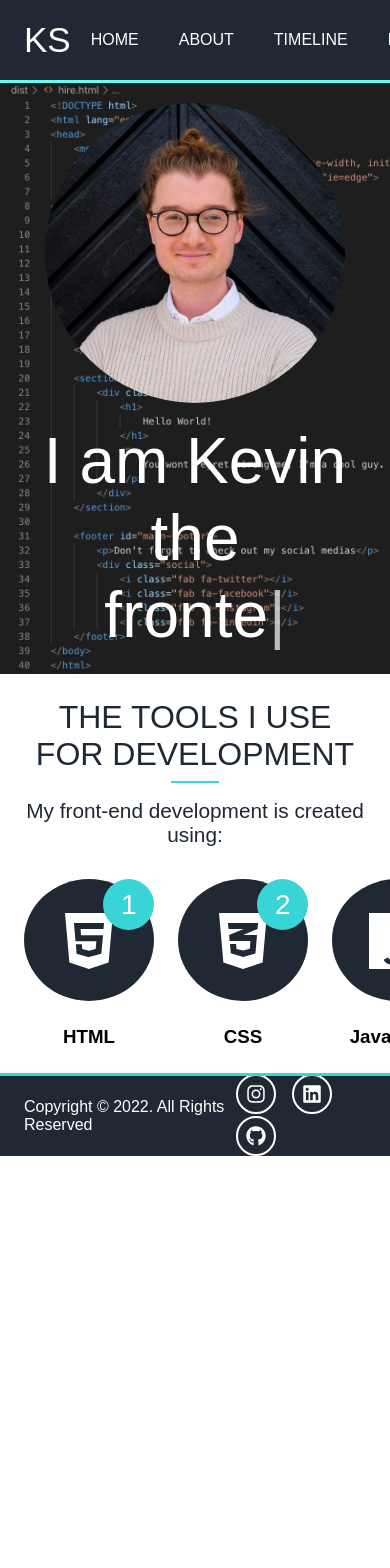
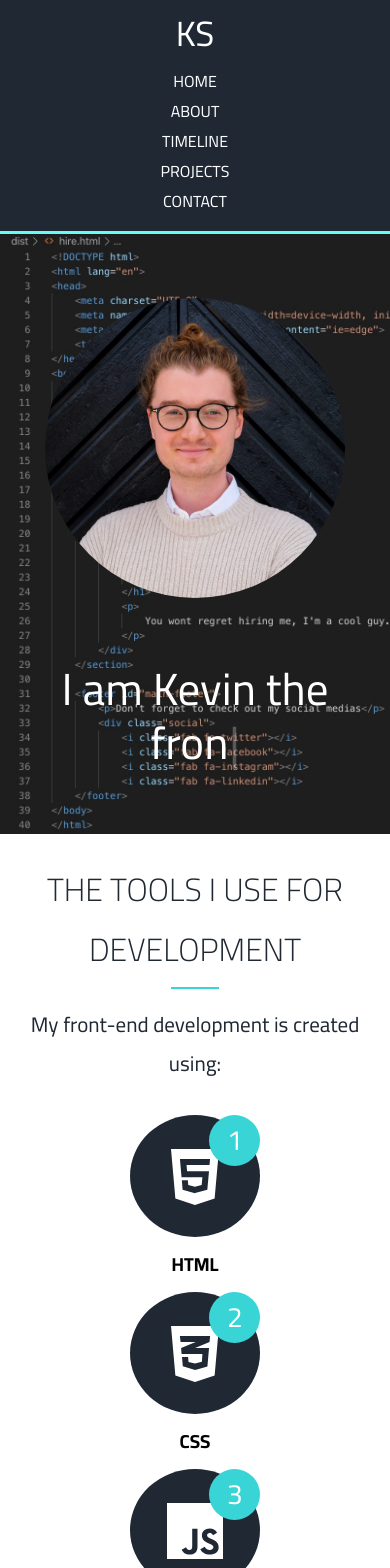
Before and after one commit to kevinsvanback/portfolio-website, a React (Create React App) app: page / in a window 390 px wide. Shown: the top 1568 px of the page. Before the commit the page ends 1156 px from the top, so only its background shows below. Built offline with nearby package versions, Linux system fonts and the light colour scheme.

Commit message:
style updates

```diff
--- a/src/components/Footer.module.css
+++ b/src/components/Footer.module.css
@@ -35,3 +35,15 @@
 .icon:hover {
   color: #66FCF1;
 }
+
+@media (max-width: 550px) {
+  .footer {
+    height: 118px;
+  }
+
+  .footerContent {
+    height: 118px;
+    flex-direction: column;
+    justify-content: space-evenly;
+  }
+}
--- a/src/components/Header.module.css
+++ b/src/components/Header.module.css
@@ -49,3 +49,34 @@ padding-bottom: 8px;
 .link:hover {
   border-color: #39D4D5;
 }
+
+@media (max-width: 550px) {
+  .mainNav {
+    display: flex;
+    flex-direction: column;
+    text-align: center;
+    height: auto;
+  }
+
+  li {
+    padding-bottom: 16px;
+  }
+
+  .link {
+    padding-bottom: 0;
+  }
+}
+
+@media (max-width: 450px) {
+  ul {
+    flex-direction: column;
+  }
+
+  li {
+    padding: 0;
+  }
+
+  li:last-child {
+    margin-bottom: 15px;
+  }
+}
--- a/src/index.css
+++ b/src/index.css
@@ -1,3 +1,5 @@
+@import url('https://fonts.googleapis.com/css2?family=Cairo:wght@300;400;500;600;700&display=swap');
+
 * {
   margin: 0;
   padding: 0;
@@ -7,7 +9,7 @@ body {
   -webkit-font-smoothing: antialiased;
   -moz-osx-font-smoothing: grayscale;
 
-  font-family: Arial, Helvetica, sans-serif;
+  font-family: 'Cairo', sans-serif;
   background: #fff;
 }
 
--- a/src/pages/HomePage.js
+++ b/src/pages/HomePage.js
@@ -22,6 +22,7 @@ const HomePage = () => {
         </div>
       </section>
       <section className={styles.developmentSection}>
+        <div className={styles.developmentHeading}>
           <h2 className={styles.sectionTitle}>
             The Tools I Use For Development
           </h2>
@@ -30,6 +31,7 @@ const HomePage = () => {
           <p className={styles.lead}>
             My front-end development is created using:
           </p>
+        </div>
         <div className={styles.process}>
           <div className={styles.processChunk}>
             <div className={styles.processIcon}>
--- a/src/pages/HomePage.module.css
+++ b/src/pages/HomePage.module.css
@@ -7,7 +7,7 @@
   background-image: url('../images/screenshot-hire-html.jpg');
   background-repeat: no-repeat;
   background-size: cover;
-  height: 70vh;
+  height: 600px;
 }
 
 .profileContainer {
@@ -35,21 +35,34 @@
   overflow: hidden;
 }
 
+.developmentHeading {
+  display: flex;
+  flex-direction: column;
+  justify-content: space-evenly;
+}
+
 .sectionTitle {
   margin-top: 25px;
-  font-size: 2rem;
+  font-size: 32px;
   display: block;
-  padding-bottom: 0.5rem;
+  padding-bottom: 8px;
   text-align: center;
   font-weight: 100;
   text-transform: uppercase;
   color: #1f2833;
 }
 
+.lead {
+  font-size: 21px;
+  margin-bottom: 32px;
+  text-align: center;
+  color: #1f2833;
+}
+
 .process {
   display: grid;
   grid-template-columns: repeat(4, 1fr);
-  grid-gap: 1.5rem;
+  grid-gap: 24px;
   text-align: center;
 }
 
@@ -103,15 +116,29 @@
 
 .bottomLine {
   height: 2px;
-  width: 3rem;
+  width: 48px;
   background: #39D4D5;
   display: block;
-  margin: 0 auto 1rem auto;
+  margin: 0 auto 16px auto;
 }
 
-.lead {
-  font-size: 1.3rem;
-  margin-bottom: 2rem;
-  text-align: center;
-  color: #1f2833;
+@media (max-width: 550px) {
+  .process {
+    grid-template-columns: 1fr;
+  }
 }
+
+@media (max-width: 450px) {
+  .typewriter {
+    font-size: 45px;
+  }
+
+  .processChunk h3 {
+    margin-top: 10px;
+    margin-bottom: 10px;
+  }
+
+  .process {
+    grid-gap: 0;
+  }
+}
```
Lines whose indentation alone changed are shown as unchanged.
